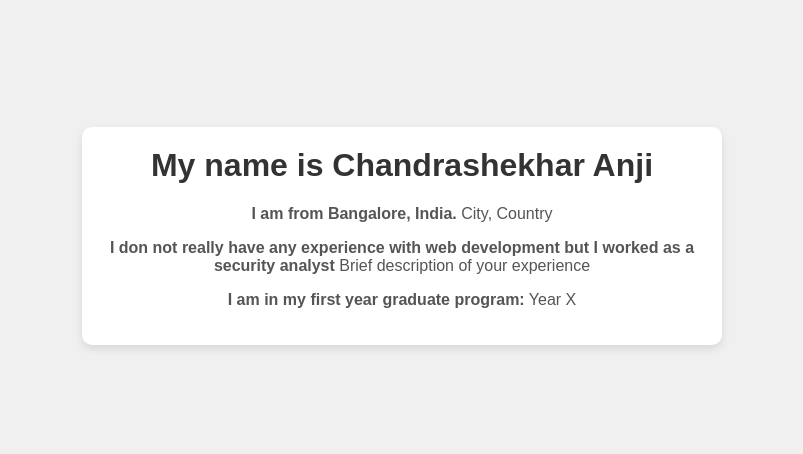
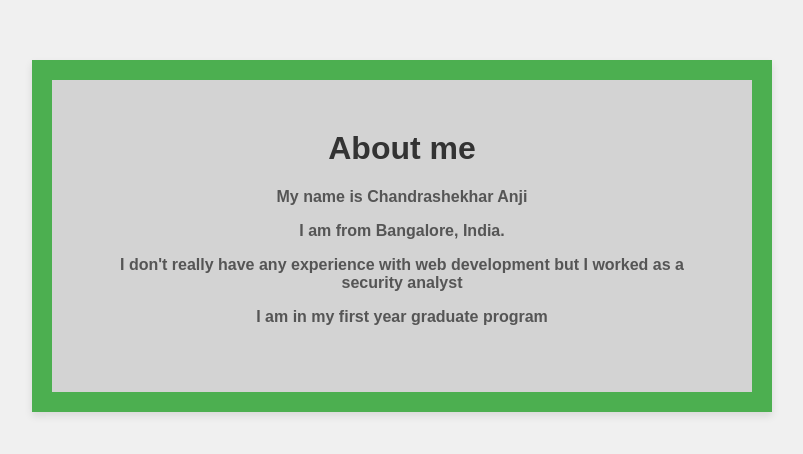
Before and after one commit to ChandrashekharAnji/ITMD541_Fall2024_ChandrashekharAnji, a plain HTML site: page Lab1/index.html in a window 1280 px wide. Shown: the part 164-618 px from the top of the page, without its empty margins (238-1041 px from the left). Drawn offline with Linux system fonts and the light colour scheme.

Commit message:
code adjustment for proper display

```diff
--- a/Lab1/index.html
+++ b/Lab1/index.html
@@ -9,10 +9,11 @@
 <body>
     <div class="container">
         <div class="info">
-            <h1>My name is Chandrashekhar Anji</h1>
-            <p><strong>I am from Bangalore, India.</strong> City, Country</p>
-            <p><strong>I don not really have any experience with web development but I worked as a security analyst</strong> Brief description of your experience</p>
-            <p><strong>I am in my first year graduate program:</strong> Year X</p>
+            <h1>About me</h1>
+            <p><strong>My name is Chandrashekhar Anji</strong></p>
+            <p><strong>I am from Bangalore, India.</strong></p>
+            <p><strong>I don't really have any experience with web development but I worked as a security analyst</strong></p>
+            <p><strong>I am in my first year graduate program</strong></p>
         </div>
     </div>
 </body>
--- a/Lab1/styles.css
+++ b/Lab1/styles.css
@@ -11,9 +11,11 @@ body {
 .container {
     width: 80%;
     max-width: 600px;
-    padding: 20px;
-    background-color: #fff;
-    border-radius: 10px;
+    margin: 20px;
+    padding: 50px;
+    background-color: #d3d3d3;
+    border: 20px solid #4caf50;
+    border-radius: 0 ;
     box-shadow: 0 4px 8px rgba(0, 0, 0, 0.1);
     text-align: center;
 }
```
